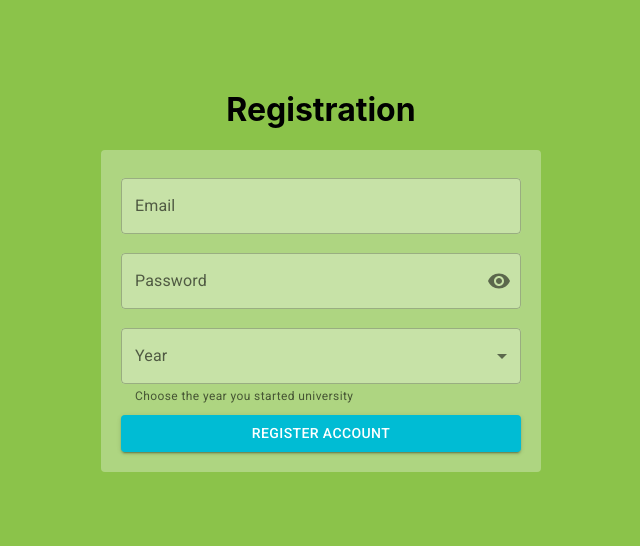
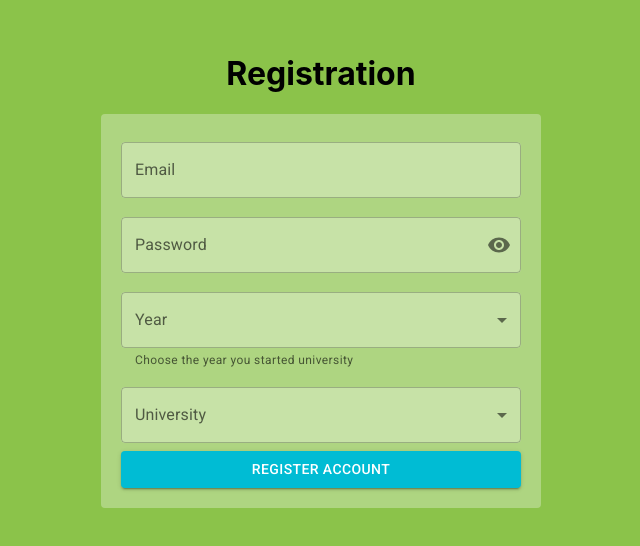
Before and after one commit to WebLabs-AB/MasterChooserApplication, a React (Create React App) app in the folder Frontend/masterfrontend/: page / in a window 1280 px wide. Shown: the part 130-676 px from the top of the page, without its empty margins (319-959 px from the left). Built offline with nearby package versions, Linux system fonts and the light colour scheme.

Commit message:
"Added university field and refactored code"

```diff
--- a/Frontend/masterfrontend/src/Components/NumericInputField.tsx
+++ /dev/null
@@ -1,37 +0,0 @@
-import MenuItem from "@mui/material/MenuItem";
-import Select, { SelectChangeEvent } from "@mui/material/Select";
-
-// Own files.
-import {Colors} from '../Assets/Colors';
-
-interface Props {
-  id: string;
-  labelId: string;
-  startingYear: string;
-  setStartingYear: any;
-  setStartingYearOk: any;
-}
-
-export const NumericInputField: React.FC<Props> = ({ id, labelId, startingYear, setStartingYear, setStartingYearOk}) => {
-
-    const handleChange = (event: SelectChangeEvent) => {
-      setStartingYear(event.target.value);
-      setStartingYearOk(true);
-    };
-
-    return (
-      <Select
-        labelId={id}
-        id={labelId}
-        value={startingYear}
-        label="StartingYear"
-        onChange={handleChange}
-        sx={{backgroundColor: Colors.transparentWhite, maxWidth: '400px'}}
-      >
-        <MenuItem value={2019}>2019</MenuItem>
-        <MenuItem value={2020}>2020</MenuItem>
-        <MenuItem value={2021}>2021</MenuItem>
-        <MenuItem value={2022}>2022</MenuItem>
-    </Select>
-    );
-}
--- /dev/null
+++ b/Frontend/masterfrontend/src/Components/SelectMenuList.tsx
@@ -0,0 +1,44 @@
+import MenuItem from "@mui/material/MenuItem";
+import Select, { SelectChangeEvent } from "@mui/material/Select";
+
+// Own files.
+import {Colors} from '../Assets/Colors';
+
+
+interface Props {
+  id: string;
+  labelId: string;
+  value: string;
+  outlinedLabel: string;
+  valueList: any;
+  setValue: any;
+  setValueOk: any;
+}
+
+export const SelectMenuList: React.FC<Props> = ({ id, labelId, value, outlinedLabel, valueList, setValue, setValueOk}) => {
+
+    const handleChange = (event: SelectChangeEvent) => {
+      setValue(event.target.value);
+      setValueOk(true);
+    };
+
+    return (
+      <Select
+        labelId={id}
+        id={labelId}
+        value={value}
+        label={outlinedLabel}
+        onChange={handleChange}
+        sx={{backgroundColor: Colors.transparentWhite, maxWidth: '400px'}}
+      >
+        {valueList.map((item: string)=> (
+            <MenuItem
+              key={item}
+              value={item}
+            >
+              {item}
+            </MenuItem>
+          ))}
+    </Select>
+    );
+}
--- a/Frontend/masterfrontend/src/Screens/RegistrationPage.tsx
+++ b/Frontend/masterfrontend/src/Screens/RegistrationPage.tsx
@@ -6,7 +6,7 @@ import InputLabel from '@mui/material/InputLabel';
 // Own files.
 import { PasswordInputField } from '../Components/PasswordInputField';
 import { UsernameInputField } from '../Components/EmailInputField';
-import { NumericInputField } from '../Components/NumericInputField';
+import { SelectMenuList } from '../Components/SelectMenuList';
 import {Colors} from '../Assets/Colors';
 import { SNACKBAR_REGISTER_ERROR_MSG } from '../Assets/Constants';
 
@@ -22,9 +22,13 @@ export const RegistrationPage: React.FC = () => {
     const [email, setEmail] = useState("");
     const [emailOk, setEmailOk] = useState(false);
 
-    // Hooks used for starting year input field
+    // Hooks used for starting year selectmenulist
     const [startingYear, setStartingYear] = useState("");
     const [startingYearOk, setStartingYearOk] = useState(false);
+
+    // Hooks used for university selectmenulist
+    const [university, setUniversity] = useState("");
+    const [universityOk, setUniversityOk] = useState(false);
 
     // Used for snackbar
     const [open, setOpen] = useState(false);
@@ -32,8 +36,30 @@ export const RegistrationPage: React.FC = () => {
     // Constants
     const passwordFieldId = "outlined-adornment-password";
     const emailFieldId = "outlined-email";
-    const numericFieldLabelId="demo-simple-select-helper-label";
-    const numericFieldId="demo-simple-select-helper";
+
+    // Starting year selectmenulist id's
+    const startingYearMenuLabelId = "simple-starting-year-label";
+    const startingYearMenuId = "simple-starting-year-id";
+    const startingYearOutlinedLabel= "StartingYear";
+    const startingYearInputLabelId = "simple-starting-year-inputlabel"
+
+    // University selectmenulist id's
+    const universityMenuLabelId = "simple-university-label";
+    const universityMenuId = "simple-university-id";
+    const universityOutlinedLabel= "University";
+    const universityInputLabelId = "simple-university-inputlabel"
+
+    const startingYearsList = [
+        '2019',
+        '2020',
+        '2021',
+        '2022',
+    ];
+
+    const universityList = [
+        'Linköpings Universitet',
+        'Chalmers',
+    ];
 
     const handleClose = () => {
         setOpen(false);
@@ -45,7 +71,7 @@ export const RegistrationPage: React.FC = () => {
 
     const registerUser = () => {
 
-        if(emailOk === false || passwordOk === false || startingYearOk === false) {
+        if(emailOk === false || passwordOk === false || startingYearOk === false || universityOk === false) {
             openSnackBar();
         }
         else {
@@ -53,6 +79,7 @@ export const RegistrationPage: React.FC = () => {
             console.log(email);
             console.log(password);
             console.log(startingYear);
+            console.log(university);
         }
     };
 
@@ -117,16 +144,36 @@ export const RegistrationPage: React.FC = () => {
                 marginBottom: '1vh', maxWidth: '400px'}}
                 variant="outlined"
             >
-                <InputLabel id="demo-simple-select-helper-label">Year</InputLabel>
+                <InputLabel id={startingYearInputLabelId}>Year</InputLabel>
 
-                <NumericInputField
-                    id={numericFieldId}
-                    labelId={numericFieldLabelId}
-                    startingYear={startingYear}
-                    setStartingYear={setStartingYear}
-                    setStartingYearOk={setStartingYearOk}
+                <SelectMenuList
+                    id={startingYearMenuId}
+                    labelId={startingYearMenuLabelId}
+                    value={startingYear}
+                    outlinedLabel={startingYearOutlinedLabel}
+                    valueList={startingYearsList}
+                    setValue={setStartingYear}
+                    setValueOk={setStartingYearOk}
                 />
                 <FormHelperText>Choose the year you started university</FormHelperText>
+            </FormControl>
+
+            <FormControl
+                sx={{m: 1, width: '80vw', marginTop: '1vh',
+                marginBottom: '1vh', maxWidth: '400px'}}
+                variant="outlined"
+            >
+                <InputLabel id={universityInputLabelId}>University</InputLabel>
+
+                <SelectMenuList
+                    id={universityMenuId}
+                    labelId={universityMenuLabelId}
+                    value={university}
+                    outlinedLabel={universityOutlinedLabel}
+                    valueList={universityList}
+                    setValue={setUniversity}
+                    setValueOk={setUniversityOk}
+                />
             </FormControl>
 
             <Button
```
